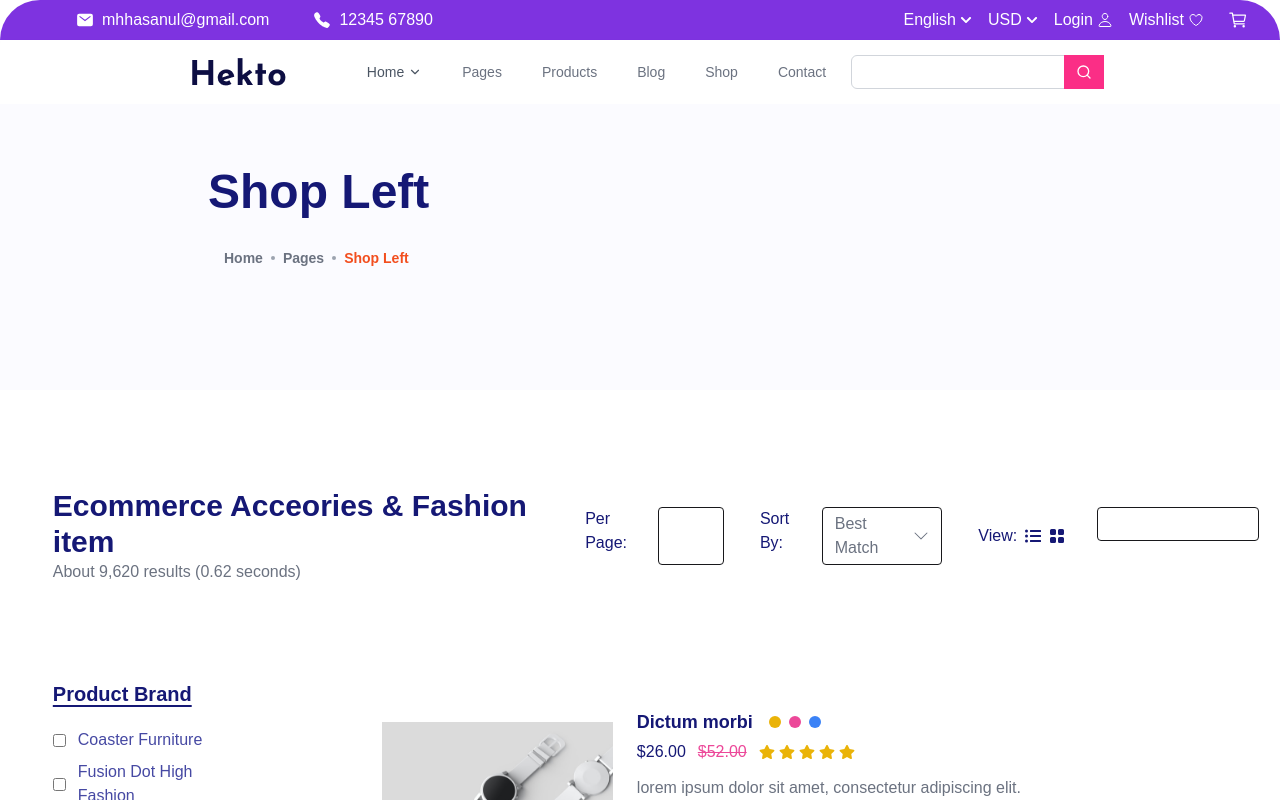
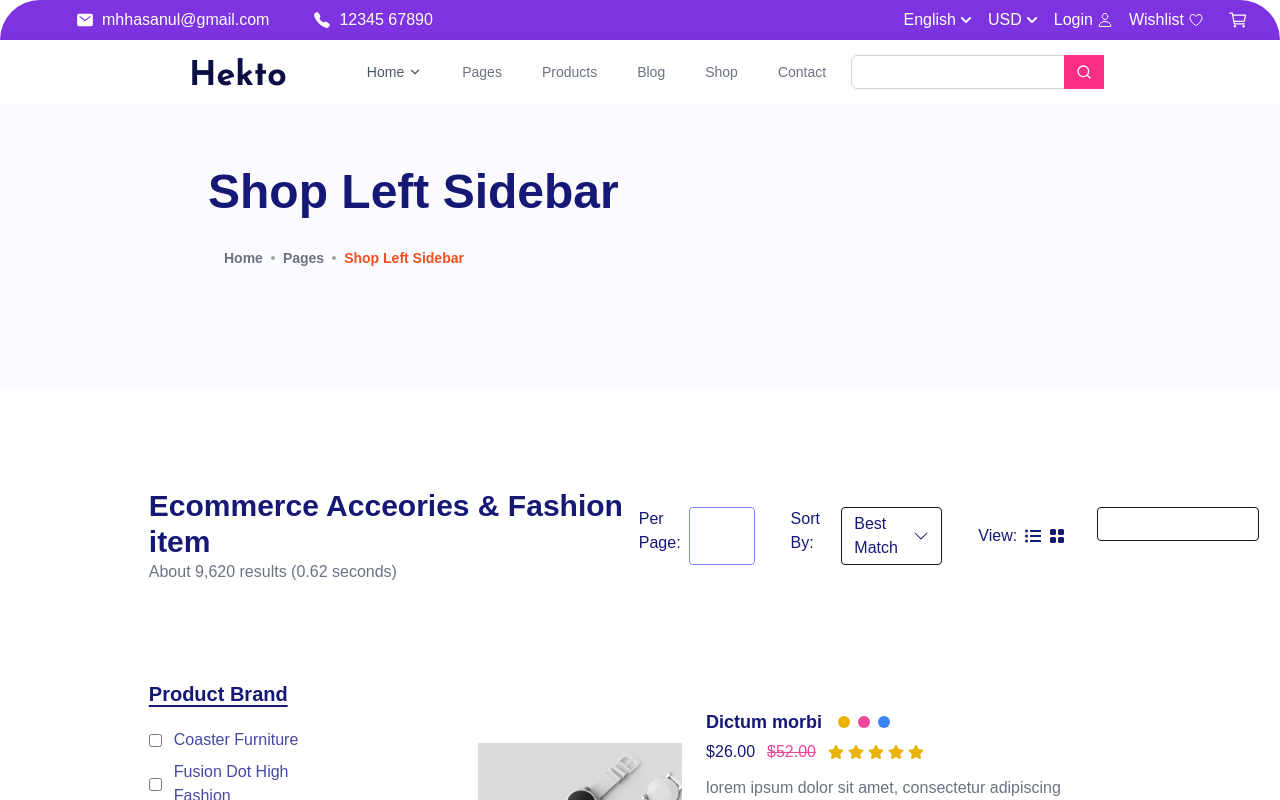
Before and after one commit to Mazz-Ather/Ecommerce-Hackathon, a Next.js app: page /pages/shopLeft in a window 1280 px wide. Shown: the top 800 px of the page. Built offline with nearby package versions, Linux system fonts and the light colour scheme.

Commit message:
add max width

```diff
--- a/src/app/components/shopLeft/shopLeft.tsx
+++ b/src/app/components/shopLeft/shopLeft.tsx
@@ -70,7 +70,7 @@ const shopLeftData = [
 const ShopLeft = () => {
 
 
-    const leftIcon = [
+    const icon = [
         {
             icon: <CgShoppingCart/>
         },
@@ -217,11 +217,11 @@ const ShopLeft = () => {
 
 
   return (
-    <>
+    <div className='max-w-[1650px] mx-auto'>
         <div className='bg-shade2'>
         <div className="bg-[#fbfbff] h-[286px] max-w-[1750px] mx-auto p-9 pl-52 pt-16 ">
         <h2 className="text-left text-[#151875] text-5xl font-bold mb-8">
-         Shop Left
+         Shop Left Sidebar
         </h2>
         <nav className="flex pl-4 items-center space-x-2 text-sm text-gray-500">
           <Link href="/" className="hover:text-gray-900 font-semibold">
@@ -232,11 +232,11 @@ const ShopLeft = () => {
             Pages
           </Link>
           <span className="h-1 w-1 rounded-full bg-gray-400"></span>
-          <span className="text-[#F24E1E] font-semibold">Shop Left</span>
+          <span className="text-[#F24E1E] font-semibold">Shop Left Sidebar</span>
         </nav>
       </div>
             </div>
-    <div className='max-w-[1650px] mx-auto ml-8 gap-11'>
+    <div className='max-w-[1650px] mx-auto ml-8 gap-11 lg:ml-32'>
 
             <div className="md:container md:px-[1.3rem] px-[.8rem] md:pt-[98px] pt-12 flex items-center justify-between">
             <div className=''>
@@ -247,11 +247,11 @@ const ShopLeft = () => {
                 <div className='flex gap-9 '>
                     <div className='flex gap-2'>
                         <h3 className='text-[#151875] text-base font-normal'>Per Page: </h3>
-                        <h3 className='border rounded-sm border-primary py-4 px-8' ></h3>
+                        <h3 className='border rounded-sm border-indigo-400 py-4 px-8' ></h3>
                     </div>
                     <div className='flex gap-2'>
                         <h3 className='text-[#151875] text-base font-normal'>Sort By: </h3>
-                        <h4 className='text-gray-500   border rounded-sm border-primary py-1 px-3 font-lato flex items-center gap-1'>Best Match <span><BsChevronDown/></span></h4>
+                        <h4 className='text-[#151875]   border rounded-sm border-primary py-1 px-3  flex items-center gap-1'>Best Match <span><BsChevronDown/></span></h4>
                     </div>
                     <div className='flex gap-8'>
                     <div className='flex items-center gap-2'>
@@ -424,7 +424,7 @@ const ShopLeft = () => {
 </div>
                                     <p className='mt-3 md:w-[70%] text-gray-500'>{item.des}</p>
                                     <div className='flex items-center gap-4 '>
-                                        {leftIcon.map((item , index) => {
+                                        {icon.map((item , index) => {
                                             return <div key={index} className='flext justify-center mt-6 bg-white rounded-full p-4 shadow-2xl '>
                                                 <Link href=''  className='text-xl text-[#3438a4]'>
                                                  {item.icon}
@@ -454,7 +454,7 @@ const ShopLeft = () => {
 
 
     </div>
-    </>
+    </div>
   )
 }
 
```
